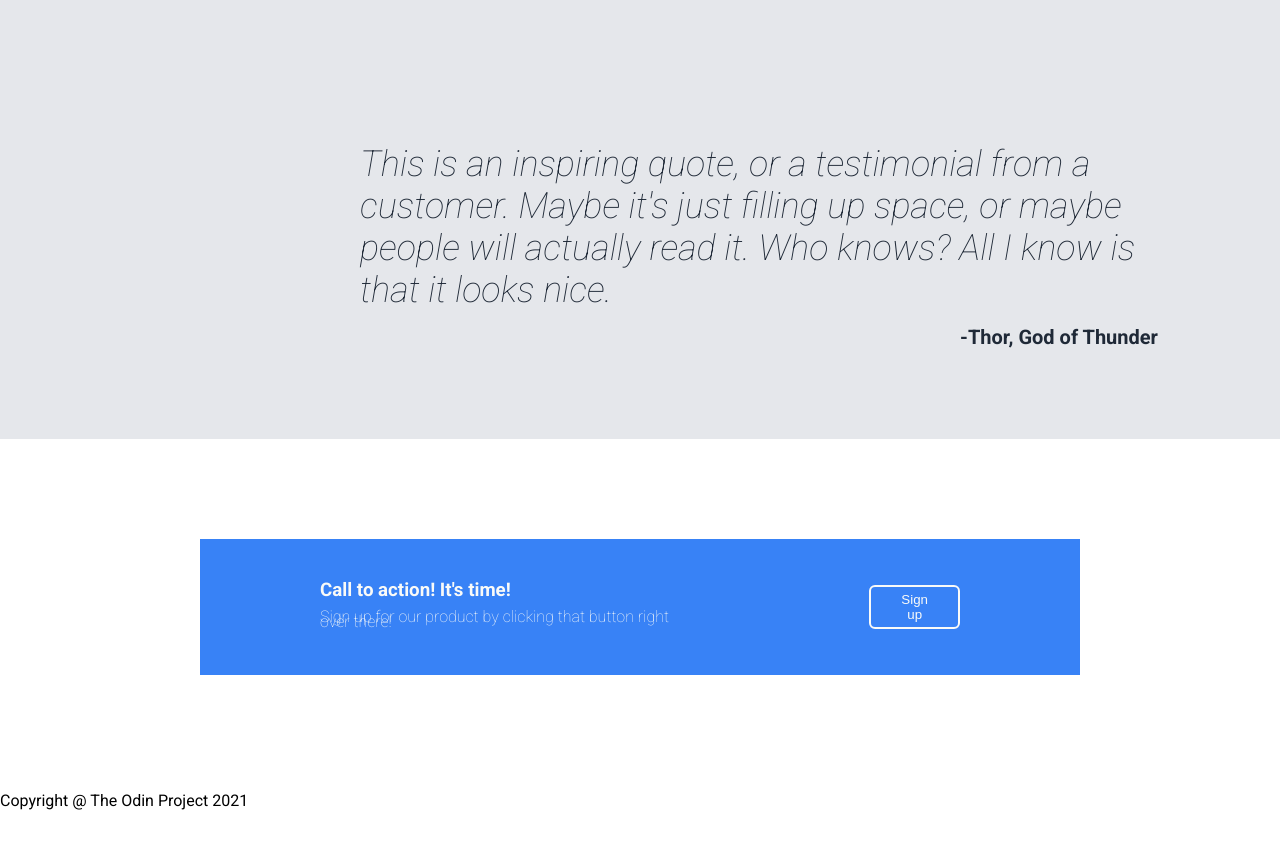
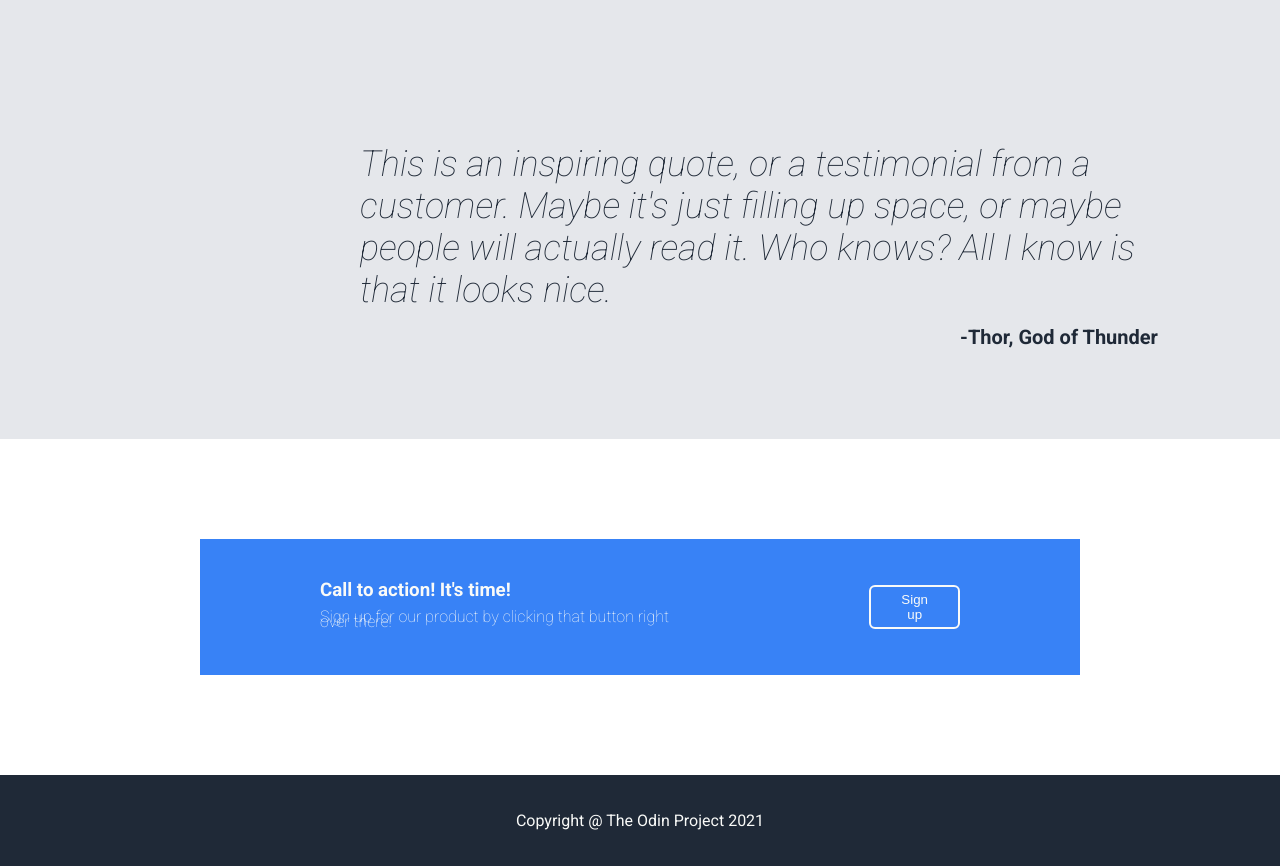
Before and after one commit to mlanda98/landing-page, a plain HTML site: page index.html in a window 1280 px wide. Shown: the part 1142-2008 px from the top of the page. Before the commit the page ends 1968 px from the top, so only its background shows below. Drawn offline with Linux system fonts and the light colour scheme.

Commit message:
Complete footer
Added a background color, made it into a flexbox, centered it and changed the font color.

```diff
--- a/index.html
+++ b/index.html
@@ -64,7 +64,7 @@
           <button class="sign-up-button-2">Sign up</button>
         </div>
     </div>
-    <div>
+    <div class="footer">
       <p>Copyright @ The Odin Project 2021</p>
     </div>
   </div>
--- a/styles.css
+++ b/styles.css
@@ -119,3 +119,12 @@ body{
  background-color:#3882F6;
  border-style: solid;
 }
+
+.footer{
+  background:#1F2937;
+  color:#F9FAF8;
+  display: flex;
+  align-items: center;
+  justify-content: center;
+  padding: 20px;
+}
```
